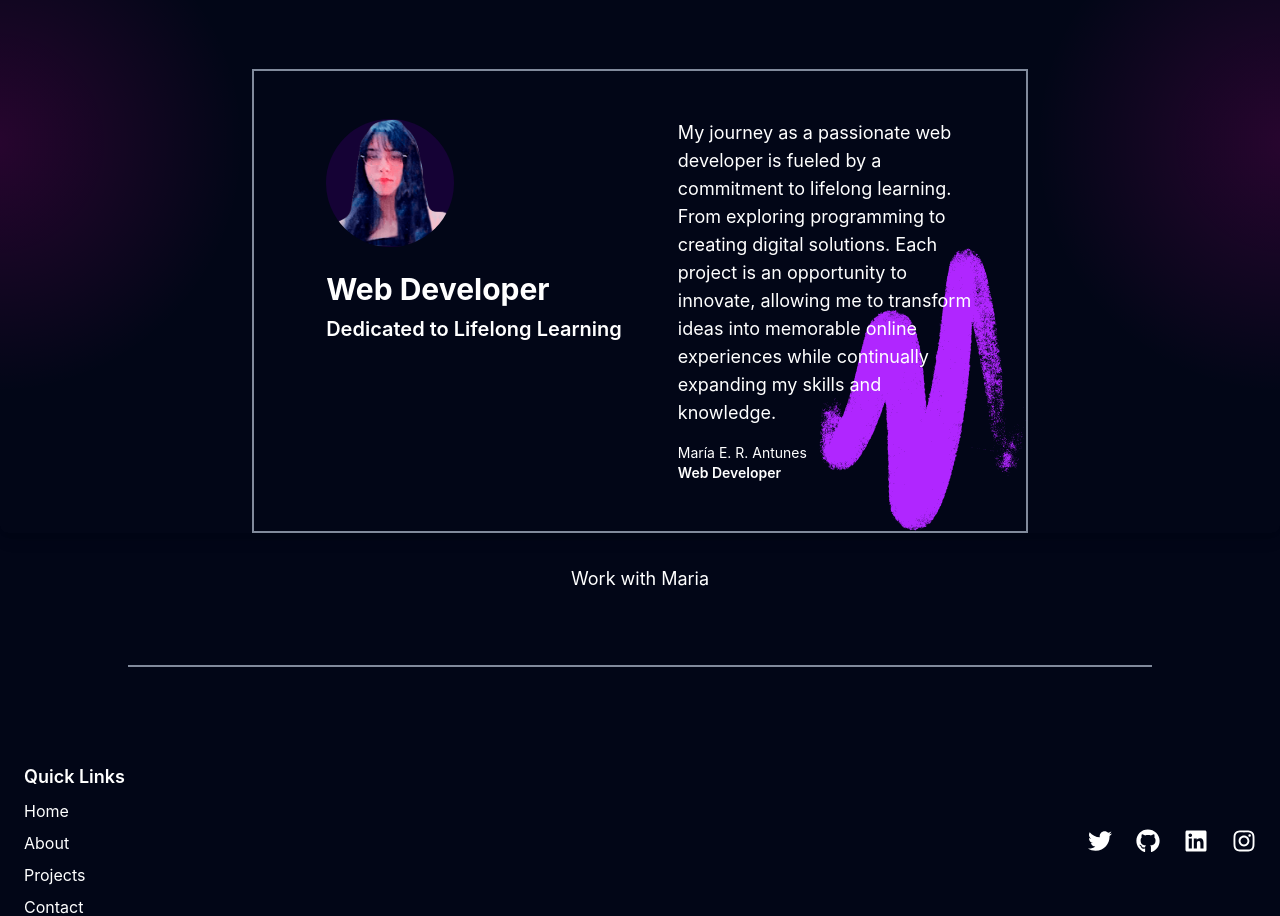
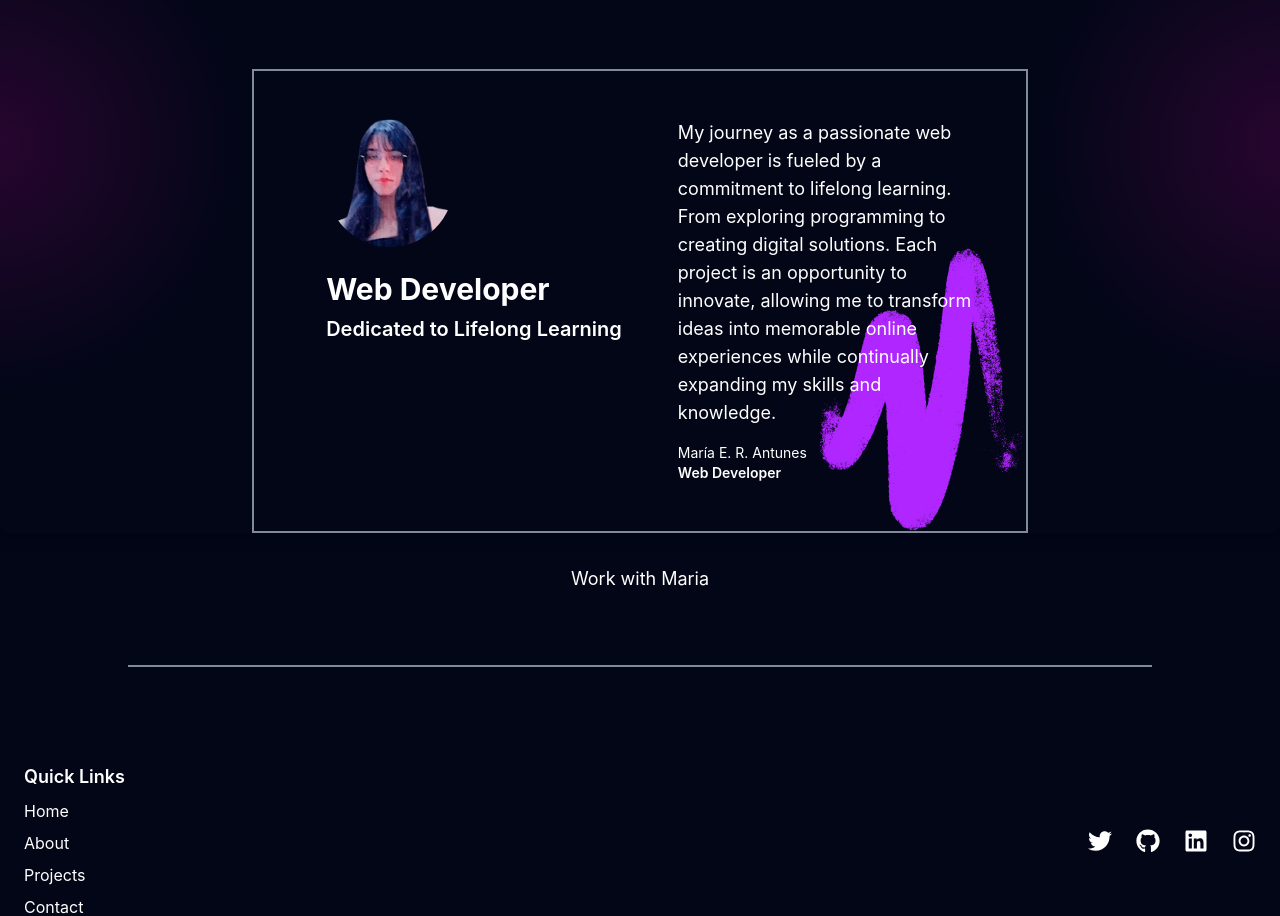
Before and after one commit to maraiii/portfolioreact, a Next.js app in the folder portfolio/: page / in a window 1280 px wide. Shown: the part 2089-3005 px from the top of the page. Built offline with nearby package versions, Linux system fonts and the light colour scheme.

Commit message:
Att 3 perfil

```diff
--- a/portfolio/app/About.tsx
+++ b/portfolio/app/About.tsx
@@ -27,7 +27,7 @@ const About = () => {
             {/* Imagem de Perfil */}
             <div className="flex-shrink-0 px-6">
               <Image
-                src="/assets/perfila.png"
+                src="/assets/perfill.png"
                 alt="Profile Picture"
                 className="rounded-full w-32 h-32 mb-6"
                 width={500}
```
Also changed, not shown: portfolio/public/assets/perfill.png (added).
